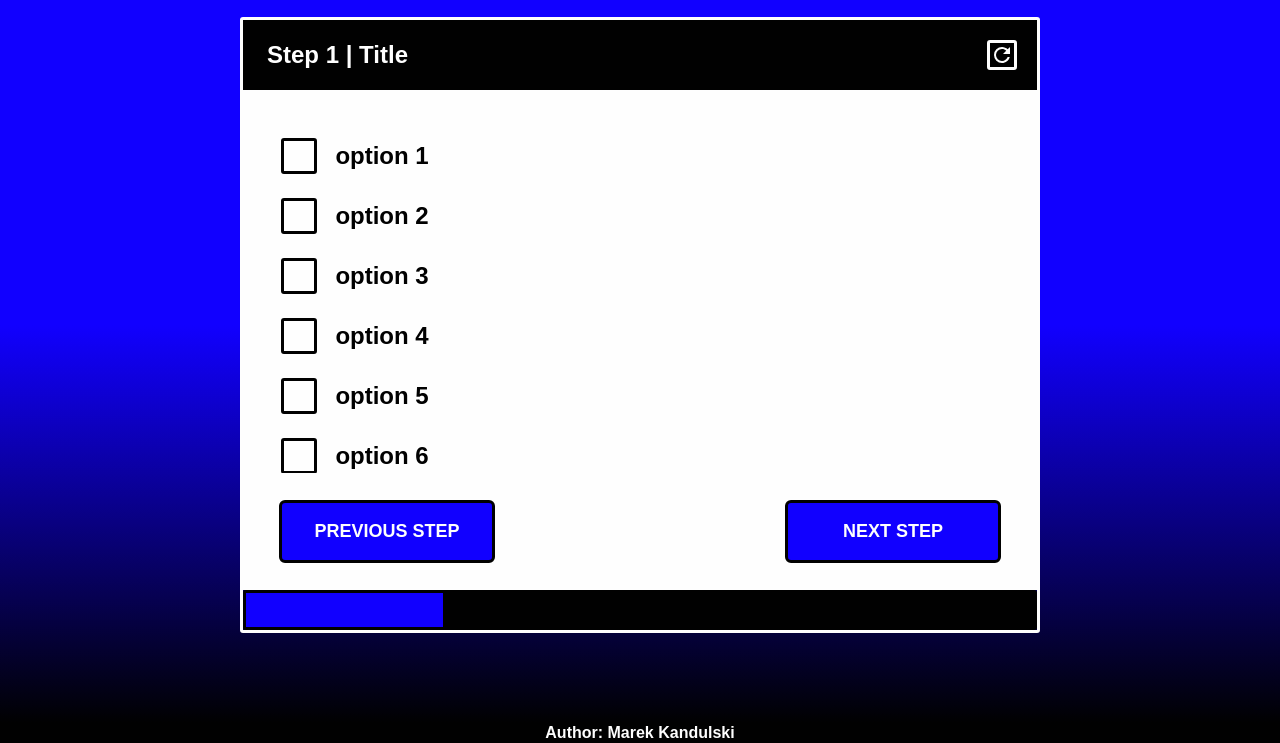
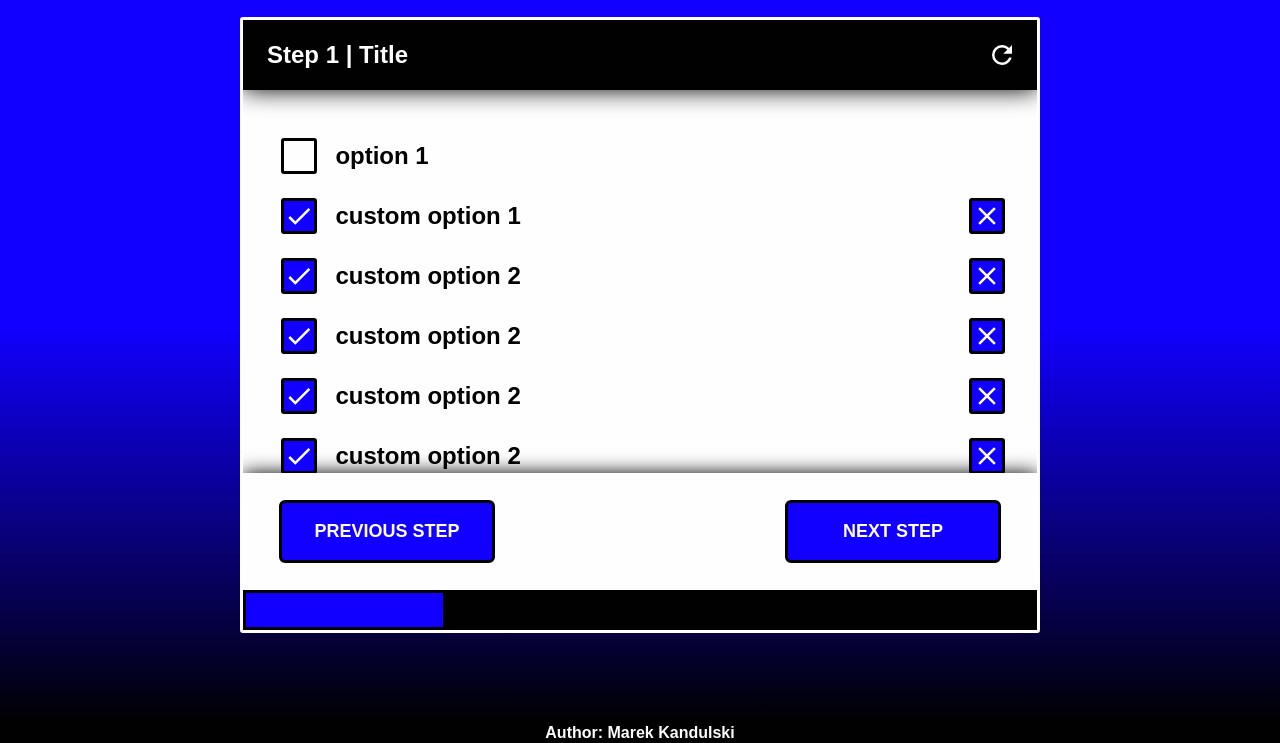
Before and after one commit to lampa-pampa/CVgenerator, a plain HTML site: page form.html in a window 1280 px wide. Shown: the part 73-816 px from the top of the page. Drawn offline with Linux system fonts and the light colour scheme.

Commit message:
added shadow classes, added icons to checkboxes

```diff
--- a/form.html
+++ b/form.html
@@ -21,10 +21,10 @@
     </header>
     <main class="center-content">
         <div class="window border">
-            <div class="window-header">
+            <div class="window-header shadow">
                 <h2 class="window-title">Step 1 | Title</h2>
                 <div class="reset-button-container square center-content max-height">
-                    <button class="button spin-icon focusable border square" title="Reset">
+                    <button class="button spin-icon focusable square" data-title="Reset">
                         <svg class="icon" xmlns="http://www.w3.org/2000/svg" viewBox="0 0 24 24" toolBox="0 0 24 24">
                             <path d="M17.65,6.35C16.2,4.9 14.21,4 12,4A8,8 0 0,0 4,12A8,8 0 0,0 12,20C15.73,20 18.84,17.45 19.73,14H17.65C16.83,16.33 14.61,18 12,18A6,6 0 0,1 6,12A6,6 0 0,1 12,6C13.66,6 15.14,6.69 16.22,7.78L13,11H20V4L17.65,6.35Z" />
                         </svg>
@@ -36,58 +36,28 @@
                     <li>
                         <label class="custom-checkbox-label">
                             <input class="checkbox" type="checkbox">
-                            <span tabindex="0" class="custom-checkbox max-height border focusable square"></span>
+                            <span tabindex="0" class="custom-checkbox max-height border focusable square">
+                                <span>
+                                    <svg class="icon" xmlns="http://www.w3.org/2000/svg" viewBox="0 0 24 24" toolBox="0 0 24 24">
+                                        <path d="M21,7L9,19L3.5,13.5L4.91,12.09L9,16.17L19.59,5.59L21,7Z" />
+                                    </svg>
+                                </span>
+                            </span>
                             <span>option 1</span>
                         </label>
                     </li>
                     <li>
                         <label class="custom-checkbox-label">
-                            <input class="checkbox" type="checkbox">
-                            <span tabindex="0" class="custom-checkbox max-height border focusable square"></span>
-                            <span>option 2</span>
-                        </label>
-                    </li>
-                    <li>
-                        <label class="custom-checkbox-label">
-                            <input class="checkbox" type="checkbox">
-                            <span tabindex="0" class="custom-checkbox max-height border focusable square"></span>
-                            <span>option 3</span>
-                        </label>
-                    </li>
-                    <li>
-                        <label class="custom-checkbox-label">
-                            <input class="checkbox" type="checkbox">
-                            <span tabindex="0" class="custom-checkbox max-height border focusable square"></span>
-                            <span>option 4</span>
-                        </label>
-                    </li>
-                    <li>
-                        <label class="custom-checkbox-label">
-                            <input class="checkbox" type="checkbox">
-                            <span tabindex="0" class="custom-checkbox max-height border focusable square"></span>
-                            <span>option 5</span>
-                        </label>
-                    </li>
-                    <li>
-                        <label class="custom-checkbox-label">
-                            <input class="checkbox" type="checkbox">
-                            <span tabindex="0" class="custom-checkbox max-height border focusable square"></span>
-                            <span>option 6</span>
-                        </label>
-                    </li>
-                    <li>
-                        <label class="custom-checkbox-label">
-                            <input class="checkbox" type="checkbox">
-                            <span tabindex="0" class="custom-checkbox max-height border focusable square"></span>
-                            <span>option 7</span>
-                        </label>
-                    </li>
-                    <li>
-                        <label class="custom-checkbox-label">
                             <input class="checkbox" type="checkbox" checked disabled>
-                            <span class="custom-checkbox border max-height square"></span>
+                            <span class="custom-checkbox border max-height square">
+                                <span>
+                                    <svg class="icon" xmlns="http://www.w3.org/2000/svg" viewBox="0 0 24 24" toolBox="0 0 24 24">
+                                        <path d="M21,7L9,19L3.5,13.5L4.91,12.09L9,16.17L19.59,5.59L21,7Z" />
+                                    </svg>
+                                </span>
+                            </span>
                             <span>custom option 1</span>
-                            <button type="button" class="button max-height border focusable square" title="Remove element">
+                            <button type="button" class="button max-height border focusable square" data-title="Remove">
                                 <svg class="icon" xmlns="http://www.w3.org/2000/svg" viewBox="0 0 24 24" toolBox="0 0 24 24">
                                     <path d="M19,6.41L17.59,5L12,10.59L6.41,5L5,6.41L10.59,12L5,17.59L6.41,19L12,13.41L17.59,19L19,17.59L13.41,12L19,6.41Z" />
                                 </svg>
@@ -97,9 +67,69 @@
                     <li>
                         <label class="custom-checkbox-label">
                             <input class="checkbox" type="checkbox" checked disabled>
-                            <span class="custom-checkbox border max-height square"></span>
+                            <span class="custom-checkbox border max-height square">
+                                <span>
+                                    <svg class="icon" xmlns="http://www.w3.org/2000/svg" viewBox="0 0 24 24" toolBox="0 0 24 24">
+                                        <path d="M21,7L9,19L3.5,13.5L4.91,12.09L9,16.17L19.59,5.59L21,7Z" />
+                                    </svg>
+                                </span>
+                            </span>
                             <span>custom option 2</span>
-                            <button type="button" class="button max-height border focusable square" title="Remove element">
+                            <button type="button" class="button max-height border focusable square" data-title="Remove">
+                                <svg class="icon" xmlns="http://www.w3.org/2000/svg" viewBox="0 0 24 24" toolBox="0 0 24 24">
+                                    <path d="M19,6.41L17.59,5L12,10.59L6.41,5L5,6.41L10.59,12L5,17.59L6.41,19L12,13.41L17.59,19L19,17.59L13.41,12L19,6.41Z" />
+                                </svg>
+                            </button>
+                        </label>
+                    </li>
+                    <li>
+                        <label class="custom-checkbox-label">
+                            <input class="checkbox" type="checkbox" checked disabled>
+                            <span class="custom-checkbox border max-height square">
+                                <span>
+                                    <svg class="icon" xmlns="http://www.w3.org/2000/svg" viewBox="0 0 24 24" toolBox="0 0 24 24">
+                                        <path d="M21,7L9,19L3.5,13.5L4.91,12.09L9,16.17L19.59,5.59L21,7Z" />
+                                    </svg>
+                                </span>
+                            </span>
+                            <span>custom option 2</span>
+                            <button type="button" class="button max-height border focusable square" data-title="Remove">
+                                <svg class="icon" xmlns="http://www.w3.org/2000/svg" viewBox="0 0 24 24" toolBox="0 0 24 24">
+                                    <path d="M19,6.41L17.59,5L12,10.59L6.41,5L5,6.41L10.59,12L5,17.59L6.41,19L12,13.41L17.59,19L19,17.59L13.41,12L19,6.41Z" />
+                                </svg>
+                            </button>
+                        </label>
+                    </li>
+                    <li>
+                        <label class="custom-checkbox-label">
+                            <input class="checkbox" type="checkbox" checked disabled>
+                            <span class="custom-checkbox border max-height square">
+                                <span>
+                                    <svg class="icon" xmlns="http://www.w3.org/2000/svg" viewBox="0 0 24 24" toolBox="0 0 24 24">
+                                        <path d="M21,7L9,19L3.5,13.5L4.91,12.09L9,16.17L19.59,5.59L21,7Z" />
+                                    </svg>
+                                </span>
+                            </span>
+                            <span>custom option 2</span>
+                            <button type="button" class="button max-height border focusable square" data-title="Remove">
+                                <svg class="icon" xmlns="http://www.w3.org/2000/svg" viewBox="0 0 24 24" toolBox="0 0 24 24">
+                                    <path d="M19,6.41L17.59,5L12,10.59L6.41,5L5,6.41L10.59,12L5,17.59L6.41,19L12,13.41L17.59,19L19,17.59L13.41,12L19,6.41Z" />
+                                </svg>
+                            </button>
+                        </label>
+                    </li>
+                    <li>
+                        <label class="custom-checkbox-label">
+                            <input class="checkbox" type="checkbox" checked disabled>
+                            <span class="custom-checkbox border max-height square">
+                                <span>
+                                    <svg class="icon" xmlns="http://www.w3.org/2000/svg" viewBox="0 0 24 24" toolBox="0 0 24 24">
+                                        <path d="M21,7L9,19L3.5,13.5L4.91,12.09L9,16.17L19.59,5.59L21,7Z" />
+                                    </svg>
+                                </span>
+                            </span>
+                            <span>custom option 2</span>
+                            <button type="button" class="button max-height border focusable square" data-title="Remove">
                                 <svg class="icon" xmlns="http://www.w3.org/2000/svg" viewBox="0 0 24 24" toolBox="0 0 24 24">
                                     <path d="M19,6.41L17.59,5L12,10.59L6.41,5L5,6.41L10.59,12L5,17.59L6.41,19L12,13.41L17.59,19L19,17.59L13.41,12L19,6.41Z" />
                                 </svg>
@@ -109,9 +139,15 @@
                     <li>
                         <label class="custom-checkbox-label">
                             <input class="checkbox" type="checkbox" disabled>
-                            <span class="custom-checkbox border max-height square"></span>
+                            <span class="custom-checkbox border max-height square">
+                                <span>
+                                    <svg class="icon" xmlns="http://www.w3.org/2000/svg" viewBox="0 0 24 24" toolBox="0 0 24 24">
+                                        <path d="M21,7L9,19L3.5,13.5L4.91,12.09L9,16.17L19.59,5.59L21,7Z" />
+                                    </svg>
+                                </span>
+                            </span>
                             <input maxlength="64" class="text-field border max-height focusable" type="text">
-                            <button type="button" class="button max-height border focusable square" title="Add element">
+                            <button type="button" class="button max-height border focusable square" data-title="Add">
                                 <svg class="icon" xmlns="http://www.w3.org/2000/svg" viewBox="0 0 24 24" toolBox="0 0 24 24">
                                     <path d="M19,13H13V19H11V13H5V11H11V5H13V11H19V13Z" />
                                 </svg>
@@ -119,9 +155,9 @@
                         </label>
                     </li>
                 </ul>
-                <div class="form-buttons-container">
-                    <button class="button center-content animated-button previous border focusable" title="Go to the previous step"><span>PREVIOUS STEP</span></button>
-                    <button class="button center-content animated-button next border focusable" title="Go to the next step"><span>NEXT STEP</span></button>
+                <div class="form-buttons-container shadow">
+                    <button class="button center-content animated-button previous border focusable" data-title="Go to the previous step"><span>PREVIOUS STEP</span></button>
+                    <button class="button center-content animated-button next border focusable" data-title="Go to the next step"><span>NEXT STEP</span></button>
                 </div>
             </div>
             <div class="window-footer border">
```
Also changed, not shown: index.html (+2 -2 lines).
